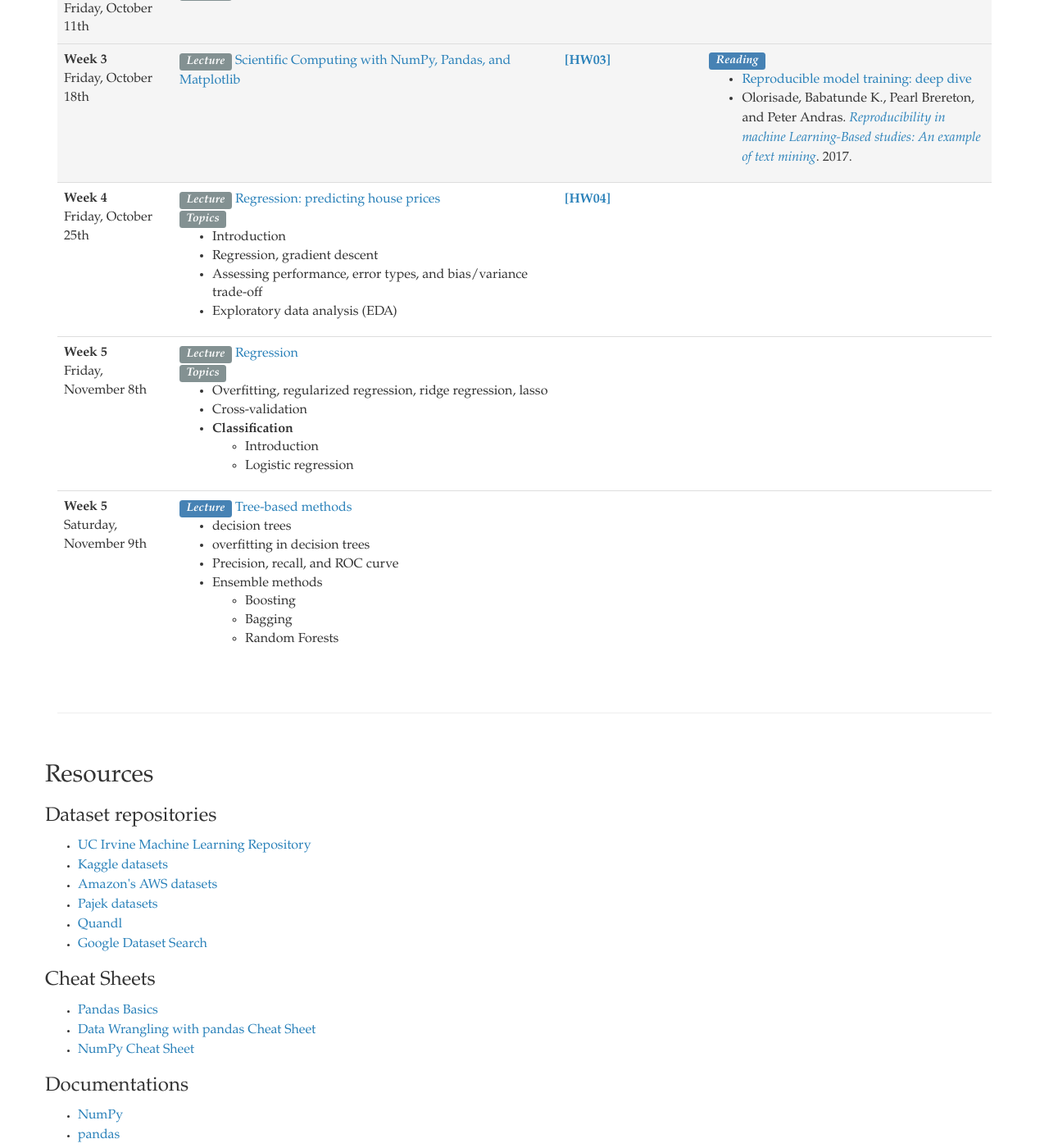
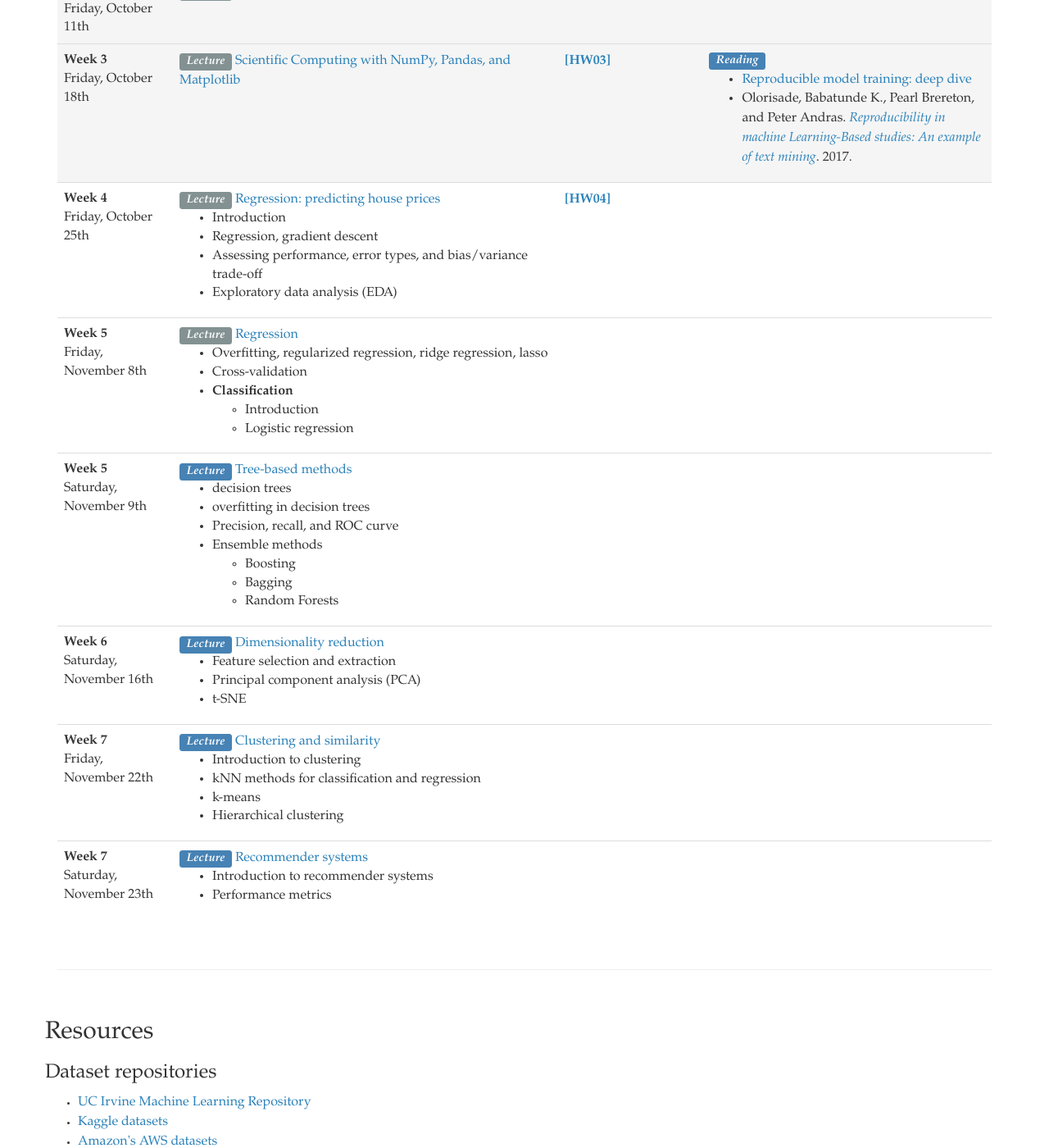
Before and after one commit to theed-ml/theed-ml.github.io, a Jekyll site: the page index.html, which Jekyll copies as it is, in a window 1280 px wide and 1400 px high, scrolled down 1623 px. Shown: the whole window at 82% size. Built offline with Jekyll 4.4.1, drawn with Linux system fonts in a browser that asks for light colours; nearby versions of some CDN libraries.

Commit message:
Include the planning for the next classes

```diff
--- a/index.html
+++ b/index.html
@@ -142,7 +142,7 @@
 				        Friday, October 25th
 				      </td>
 				      <td><i><span class="label label-lecture text-base">Lecture</span></i> <a href="slides/04_regression_methods.pdf">Regression: predicting house prices</a> <br/>
-				         <i><span class="label label-lecture text-base"><strong>Topics</strong></span></i>
+				         <!-- <i><span class="label label-lecture text-base"><strong>Topics</strong></span></i> -->
 				         <ul>
 				           <li> Introduction </li>
 				           <li> Regression, gradient descent </li>
@@ -161,7 +161,7 @@
 				        Friday, November 8th
 				      </td>
 				      <td><i><span class="label label-lecture text-base">Lecture</span></i> <a href="slides/04_regression_methods.pdf">Regression</a><br/>
-				         <i><span class="label label-lecture text-base"><strong>Topics</strong></span></i>
+				         <!-- <i><span class="label label-lecture text-base"><strong>Topics</strong></span></i> -->
 				         <ul>
 				           <li>Overfitting, regularized regression, ridge regression, lasso </li>
 				           <li>Cross-validation </li>
@@ -193,6 +193,57 @@
 				                <li>Bagging</li>
 				                <li>Random Forests</li>
 				             </ul>
+				         </ul>
+				      </td>
+				      <td>
+				      </td>
+				      <td>
+				      </td>
+				    </tr>
+				    <tr>
+				      <td><b>Week 6</b><br/>
+				        Saturday, November 16th
+				      </td>
+				      <td><i><span class="label label-reading text-base">Lecture</span></i>
+				        <a href="#">Dimensionality reduction</a><br/>
+				         <ul>
+				           <li> Feature selection and extraction</li>
+				           <li> Principal component analysis (PCA) </li>
+				           <li> t-SNE </li>
+				         </ul>
+				      </td>
+				      <td>
+				      </td>
+				      <td>
+				      </td>
+				    </tr>
+				    <tr>
+				      <td><b>Week 7</b><br/>
+				        Friday, November 22th
+				      </td>
+				      <td><i><span class="label label-reading text-base">Lecture</span></i>
+				        <a href="#">Clustering and similarity</a><br/>
+				         <ul>
+				           <li> Introduction to clustering</li>
+				           <li> kNN methods for classification and regression</li>
+				           <li>k-means</li>
+				           <li>Hierarchical clustering</li>
+				         </ul>
+				      </td>
+				      <td>
+				      </td>
+				      <td>
+				      </td>
+				    </tr>
+				    <tr>
+				      <td><b>Week 7</b><br/>
+				        Saturday, November 23th
+				      </td>
+				      <td><i><span class="label label-reading text-base">Lecture</span></i>
+				        <a href="#">Recommender systems</a><br/>
+				         <ul>
+				           <li> Introduction to recommender systems</li>
+				           <li> Performance metrics</li>
 				         </ul>
 				      </td>
 				      <td>
```
